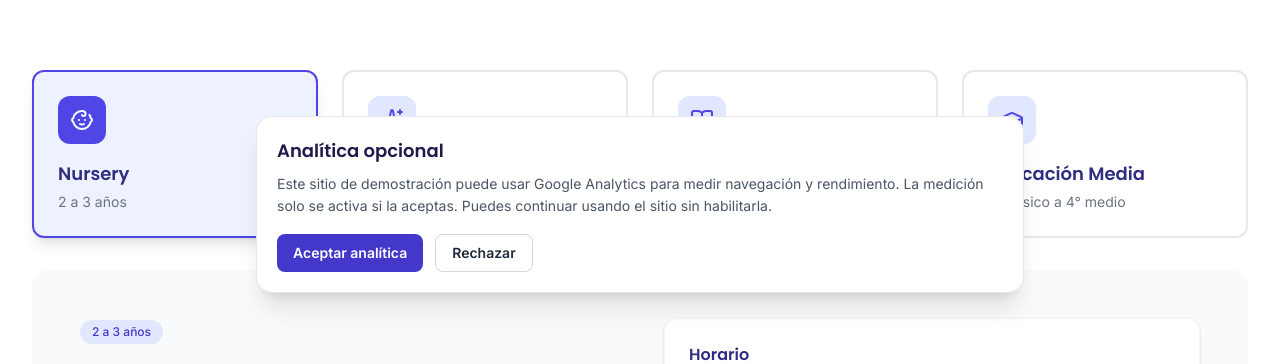
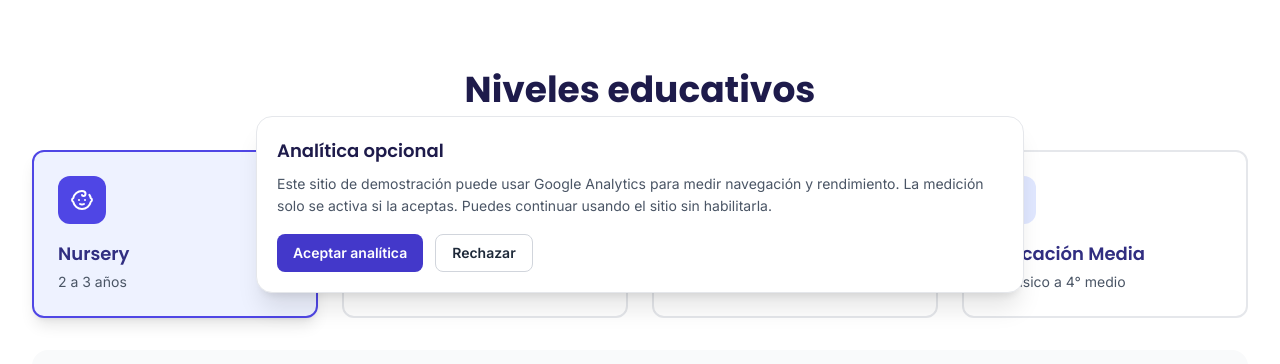
Before and after one commit to JaimeArriagadaRosas/colegio-horizonte, a React (Vite) app: page /oferta-academica in a window 1280 px wide. Shown: the part 491-855 px from the top of the page. Built offline with nearby package versions, Linux system fonts and the light colour scheme; no server answers.

Commit message:
fix: improve academic page accessibility semantics

```diff
--- a/src/pages/Academic.tsx
+++ b/src/pages/Academic.tsx
@@ -51,18 +51,23 @@ export default function Academic() {
 
       <section className="section-padding bg-white">
         <div className="container-custom">
+          <h2 className="text-3xl md:text-4xl font-heading font-bold text-primary-950 text-center mb-10">
+            Niveles educativos
+          </h2>
           <div className="grid md:grid-cols-4 gap-6">
             {programsData.map((program, index) => {
               const Icon = iconMap[program.icon]
               return (
-                <motion.div
+                <motion.button
+                  type="button"
+                  aria-pressed={selectedProgram.id === program.id}
                   key={program.id}
                   initial={{ opacity: 0, y: 30 }}
                   whileInView={{ opacity: 1, y: 0 }}
                   viewport={{ once: true }}
                   transition={{ duration: 0.6, delay: index * 0.1 }}
                   onClick={() => setSelectedProgram(program)}
-                  className={`cursor-pointer p-6 rounded-xl border-2 transition-all duration-300 ${
+                  className={`w-full text-left cursor-pointer p-6 rounded-xl border-2 transition-all duration-300 ${
                     selectedProgram.id === program.id
                       ? 'border-primary-600 bg-primary-50 shadow-lg'
                       : 'border-gray-200 hover:border-primary-300 hover:shadow-md'
@@ -75,11 +80,11 @@ export default function Academic() {
                   }`}>
                     {Icon && <Icon className="w-6 h-6" />}
                   </div>
-                  <h3 className="text-lg font-heading font-semibold text-primary-900 mb-1">
+                  <span className="block text-lg font-heading font-semibold text-primary-900 mb-1">
                     {program.title}
-                  </h3>
-                  <p className="text-sm text-gray-500">{program.subtitle}</p>
-                </motion.div>
+                  </span>
+                  <span className="block text-sm text-gray-600">{program.subtitle}</span>
+                </motion.button>
               )
             })}
           </div>
@@ -112,7 +117,7 @@ export default function Academic() {
                     {selectedProgram.features.map((feature, index) => (
                       <li key={index} className="flex items-start gap-3">
                         <div className="w-5 h-5 bg-primary-600 rounded-full flex items-center justify-center flex-shrink-0 mt-0.5">
-                          <svg className="w-3 h-3 text-white" fill="none" viewBox="0 0 24 24" stroke="currentColor" strokeWidth={3}>
+                          <svg className="w-3 h-3 text-white" fill="none" viewBox="0 0 24 24" stroke="currentColor" strokeWidth={3} aria-hidden="true">
                             <path strokeLinecap="round" strokeLinejoin="round" d="M5 13l4 4L19 7" />
                           </svg>
                         </div>
@@ -137,7 +142,7 @@ export default function Academic() {
                     className="inline-flex items-center gap-2 px-6 py-3 bg-white text-primary-600 font-medium rounded-lg hover:bg-gray-100 transition-colors"
                   >
                     Postular Ahora
-                    <svg className="w-4 h-4" fill="none" viewBox="0 0 24 24" stroke="currentColor" strokeWidth={2}>
+                    <svg className="w-4 h-4" fill="none" viewBox="0 0 24 24" stroke="currentColor" strokeWidth={2} aria-hidden="true">
                       <path strokeLinecap="round" strokeLinejoin="round" d="M9 5l7 7-7 7" />
                     </svg>
                   </Link>
@@ -215,7 +220,7 @@ export default function Academic() {
                   className="inline-flex items-center justify-center gap-2 px-8 py-4 bg-white text-primary-600 font-semibold rounded-xl hover:bg-gray-100 transition-all duration-200"
                 >
                   Ver Proceso de Admisión
-                  <svg className="w-5 h-5" fill="none" viewBox="0 0 24 24" stroke="currentColor" strokeWidth={2}>
+                  <svg className="w-5 h-5" fill="none" viewBox="0 0 24 24" stroke="currentColor" strokeWidth={2} aria-hidden="true">
                     <path strokeLinecap="round" strokeLinejoin="round" d="M9 5l7 7-7 7" />
                   </svg>
                 </Link>
```
